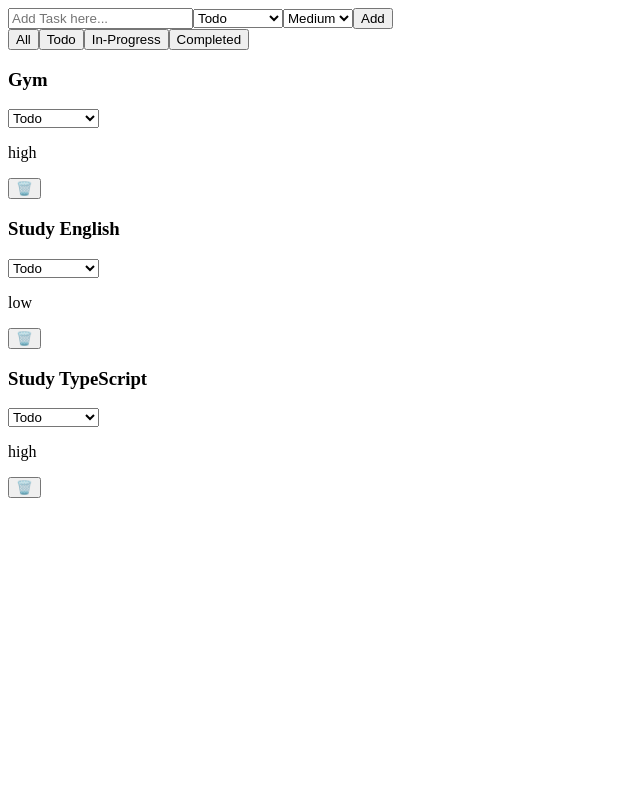
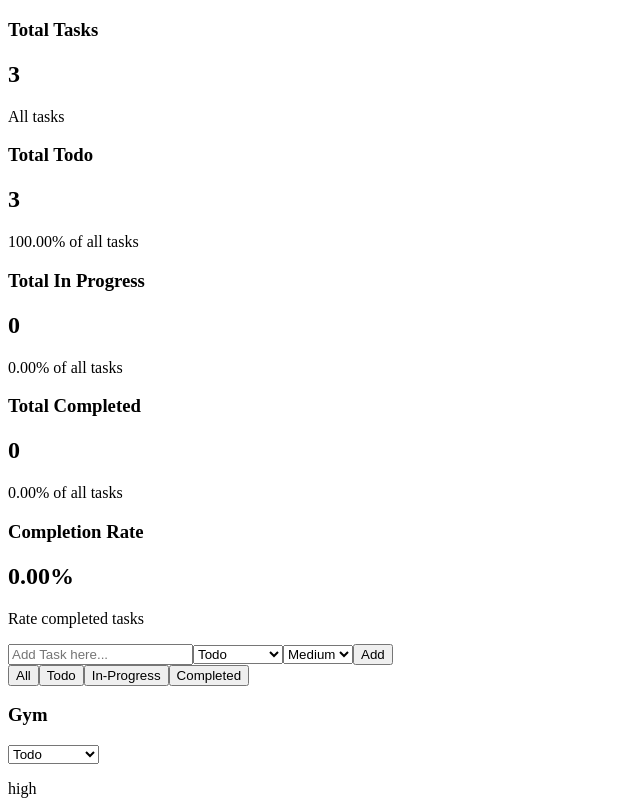
Before and after one commit to dellya-dev/mini-dashboard, a React (Vite) app: page / in a window 1280 px wide. Shown: the top 800 px of the page, without its empty margins (0-640 px from the left). Built offline with nearby package versions, Linux system fonts and the light colour scheme.

Commit message:
Add Overview and StatCard

```diff
--- a/src/App.tsx
+++ b/src/App.tsx
@@ -2,6 +2,8 @@ import { type Filter, type Task, type TaskFormData, type TaskStatus } from "./ty
 import './App.css'
 import TaskSection from "./components/TaskSection.tsx"
 import { useState } from "react"
+import Overview from "./components/Overview.tsx"
+
 
 function App() {
   const initialTasks: Task[] = [
@@ -63,8 +65,26 @@ function App() {
       }
     })
 
+  const totalTasks = tasks.length
+  const totalTodo = tasks.filter((task) => task.status === "todo").length
+  const todoRate = totalTodo / totalTasks * 100
+  const totalInProgress = tasks.filter((task) => task.status === "in-progress").length
+  const inProgressRate = totalInProgress / totalTasks * 100
+  const totalCompleted =  tasks.filter((task) => task.status === "completed").length
+  const completionRate = totalCompleted / totalTasks * 100
+
   return (
     <>
+      <Overview
+        totalTasks={totalTasks}
+        totalTodo={totalTodo}
+        todoRate={todoRate}
+        totalInProgress={totalInProgress}
+        inProgressRate={inProgressRate}
+        totalCompleted={totalCompleted}
+        completionRate={completionRate}
+      />
+
       <TaskSection
         tasks={filteredTasks}
         onAddTask={handleAddTask}
--- /dev/null
+++ b/src/components/Overview.tsx
@@ -0,0 +1,59 @@
+import StatCard from "./StatCard"
+
+type OverviewProps = {
+  totalTasks: number
+  totalTodo: number
+  todoRate: number
+  totalInProgress: number
+  inProgressRate: number
+  totalCompleted: number
+  completionRate: number
+}
+function Overview({
+  totalTasks,
+  totalTodo,
+  todoRate,
+  totalInProgress,
+  inProgressRate,
+  totalCompleted,
+  completionRate }: OverviewProps) {
+
+  return (
+    <>
+      <div>
+        <StatCard
+          title="Total Tasks"
+          total={totalTasks}
+          description="All tasks"
+          format="number"
+        />
+        <StatCard
+          title="Total Todo"
+          total={totalTodo}
+          description={todoRate.toFixed(2) + "% of all tasks"}
+          format="number"
+        />
+         <StatCard
+          title="Total In Progress"
+          total={totalInProgress}
+          description={inProgressRate.toFixed(2) + "% of all tasks"}
+          format="number"
+        />
+         <StatCard
+          title="Total Completed"
+          total={totalCompleted}
+          description={completionRate.toFixed(2) + "% of all tasks"}
+          format="number"
+        />
+         <StatCard
+          title="Completion Rate"
+          total={completionRate}
+          description="Rate completed tasks"
+          format="percent"
+        />
+      </div>
+    </>
+  )
+}
+
+export default Overview
--- /dev/null
+++ b/src/components/StatCard.tsx
@@ -0,0 +1,26 @@
+type StatCardProps = {
+ title: string
+ total: number
+ description: string
+ format: "number" | "percent"
+}
+
+function StatCard({ title, total, description, format }: StatCardProps) {
+
+  return (
+    <>
+      <div>
+        <div>
+          <h3>{title}</h3>
+          <h2>
+            {format === "number" && <span>{total}</span>}
+            {format === "percent" && <span>{total.toFixed(2)}%</span>}
+          </h2>
+          <p>{description}</p>
+        </div>
+      </div>
+    </>
+  )
+}
+
+export default StatCard
```
